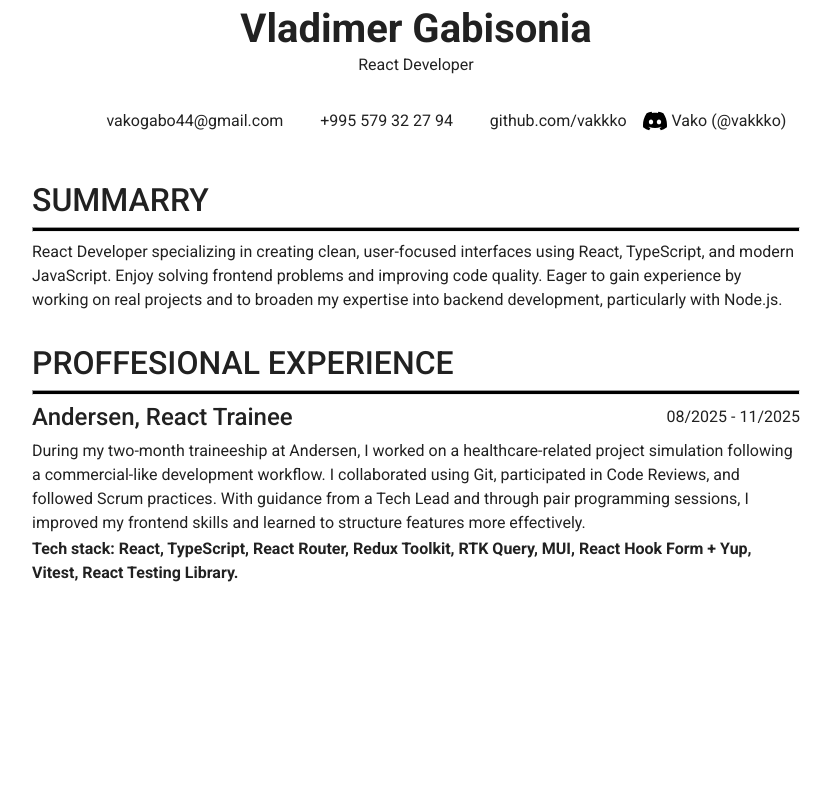
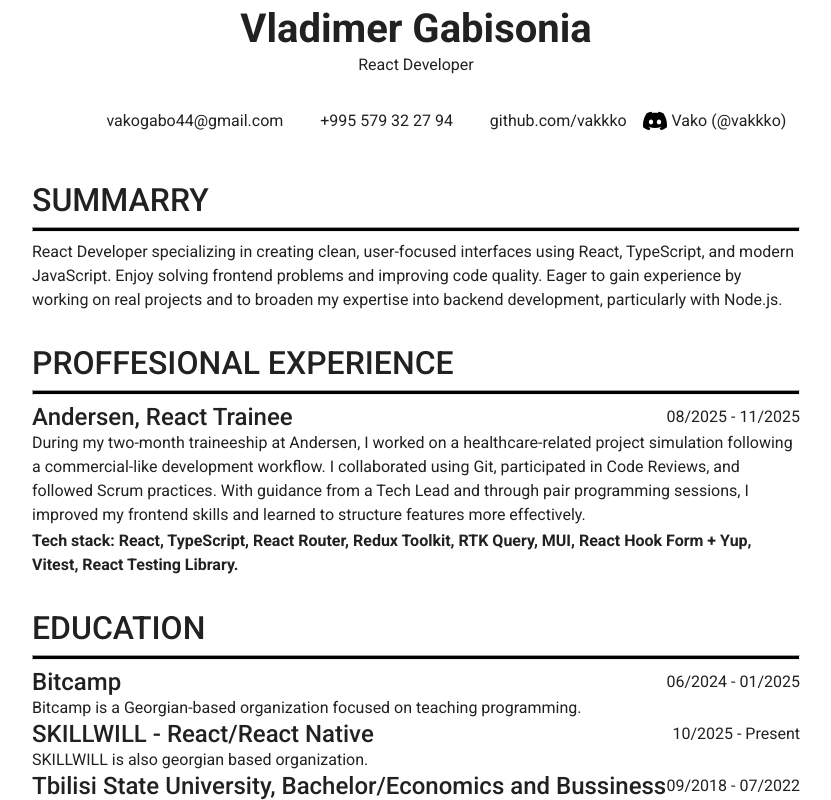
Before and after one commit to vakkko/rsschool-cv, a React (Vite) app in the folder cv/: page / in a window 1280 px wide. Shown: the part 200-1000 px from the top of the page, without its empty margins (224-1055 px from the left). Before the commit the page ends 800 px from the top, so only its background shows below. Built offline with nearby package versions, Linux system fonts and the light colour scheme; some icons are missing.

Commit message:
feat: add Education component

```diff
--- /dev/null
+++ b/cv/src/components/MainContent/Education/Education.tsx
@@ -0,0 +1,36 @@
+import React from "react";
+
+import Box from "@mui/material/Box";
+import Typography from "@mui/material/Typography";
+
+import SectionHeader from "../Summary/SectionHeader/SectionHeader";
+import OrganizationAndDate from "../Experience/CompanyTitle/OrganizationAndDate";
+
+const Education: React.FC = () => {
+  return (
+    <Box component={"section"}>
+      <SectionHeader title="EDUCATION" />
+      <Box>
+        <OrganizationAndDate companyName="Bitcamp" date="06/2024 - 01/2025" />
+        <Typography>
+          Bitcamp is a Georgian-based organization focused on teaching
+          programming.
+        </Typography>
+      </Box>
+      <Box>
+        <OrganizationAndDate
+          companyName="SKILLWILL - React/React Native"
+          date="10/2025 - Present"
+        />
+        <Typography>SKILLWILL is also georgian based organization.</Typography>
+      </Box>
+      <OrganizationAndDate
+        companyName="Tbilisi State University, Bachelor/Economics and Bussiness
+"
+        date="09/2018 - 07/2022"
+      />
+    </Box>
+  );
+};
+
+export default Education;
--- a/cv/src/components/MainContent/Experience/CompanyTitle/OrganizationAndDate.styles.ts
+++ b/cv/src/components/MainContent/Experience/CompanyTitle/OrganizationAndDate.styles.ts
@@ -4,5 +4,4 @@ export const companyAndDateStyles: SxProps<Theme> = {
   display: "flex",
   alignItems: "center",
   justifyContent: "space-between",
-  mb: "0.5rem",
 };
--- a/cv/src/components/MainContent/MainContent.tsx
+++ b/cv/src/components/MainContent/MainContent.tsx
@@ -2,6 +2,7 @@ import React from "react";
 
 import Summary from "./Summary/Summary";
 import Experience from "./Experience/Experience";
+import Education from "./Education/Education";
 
 import Box from "@mui/material/Box";
 
@@ -12,6 +13,7 @@ const MainContent: React.FC = () => {
     <Box component={"main"} sx={mainContentStyles}>
       <Summary />
       <Experience />
+      <Education />
     </Box>
   );
 };
--- a/cv/src/components/MainContent/mainContent.styles.ts
+++ b/cv/src/components/MainContent/mainContent.styles.ts
@@ -1,4 +1,5 @@
 import type { SxProps, Theme } from "@mui/material";
+
 import { flexColumnCenter } from "../../styles/common";
 
 export const mainContentStyles: SxProps<Theme> = {
@@ -6,4 +7,7 @@ export const mainContentStyles: SxProps<Theme> = {
   gap: "2rem",
   width: "60%",
   mt: "2rem",
+  "& > section": {
+    width: "100%",
+  },
 };
```
